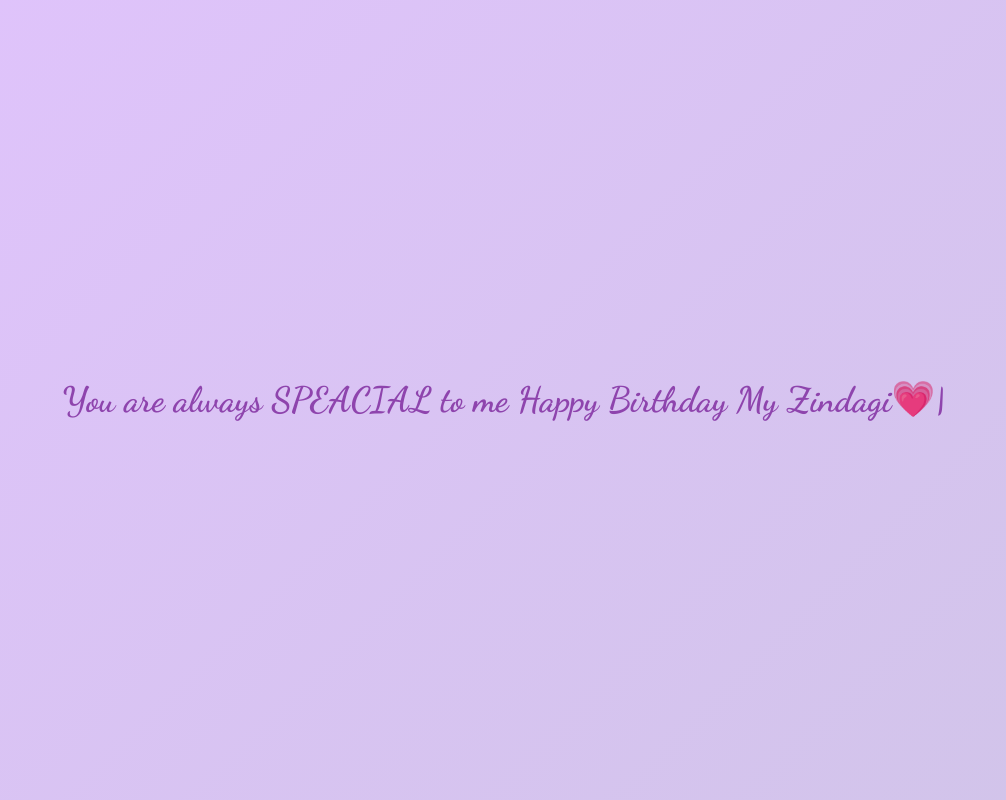
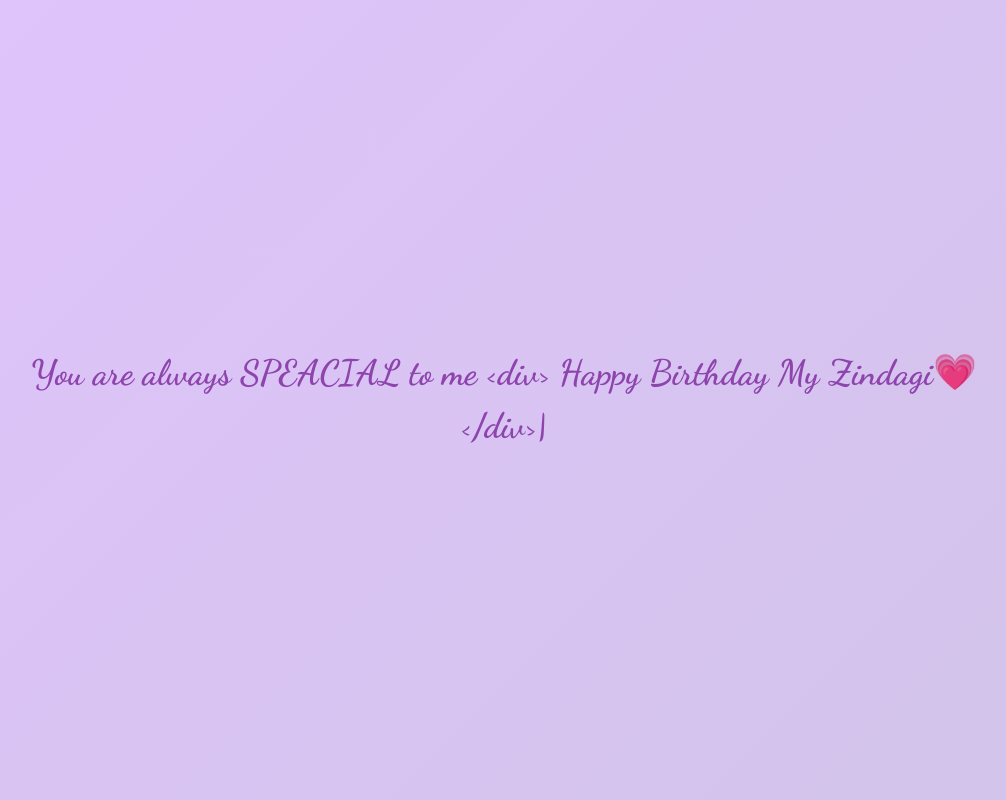
Before and after one commit to rust-ed-rad/meri-zindagi, a Flask app: template RecallAlbum/templates/album.html in a window 1280 px wide. Shown: the whole page, without its empty margins (136-1142 px from the left). Run offline with Flask 3, Linux system fonts and the light colour scheme; the template is opened without the code that fills it, so the values that code supplies are empty; some libraries are stand-ins or nearby versions.

Commit message:
Update album.html

```diff
--- a/RecallAlbum/templates/album.html
+++ b/RecallAlbum/templates/album.html
@@ -294,7 +294,7 @@
             const messageElement = document.getElementById('memory-message');
 
             // Temporary message — later Come From Admin Portal
-            const messageText = "You are always SPEACIAL to me        Happy Birthday My Zindagi💗";
+            const messageText = "You are always SPEACIAL to me <div> Happy Birthday My Zindagi💗</div>";
 
             let index = 0;
             messageElement.textContent = "";
```
